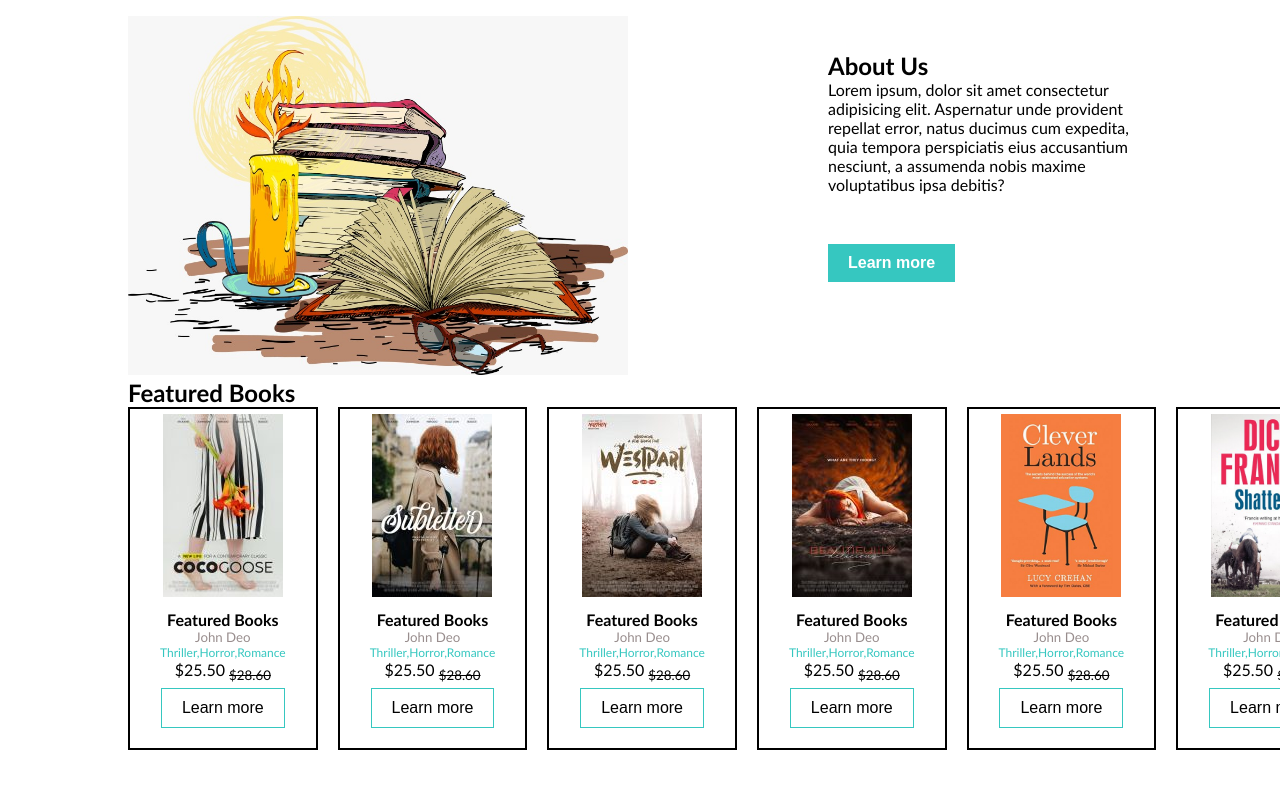
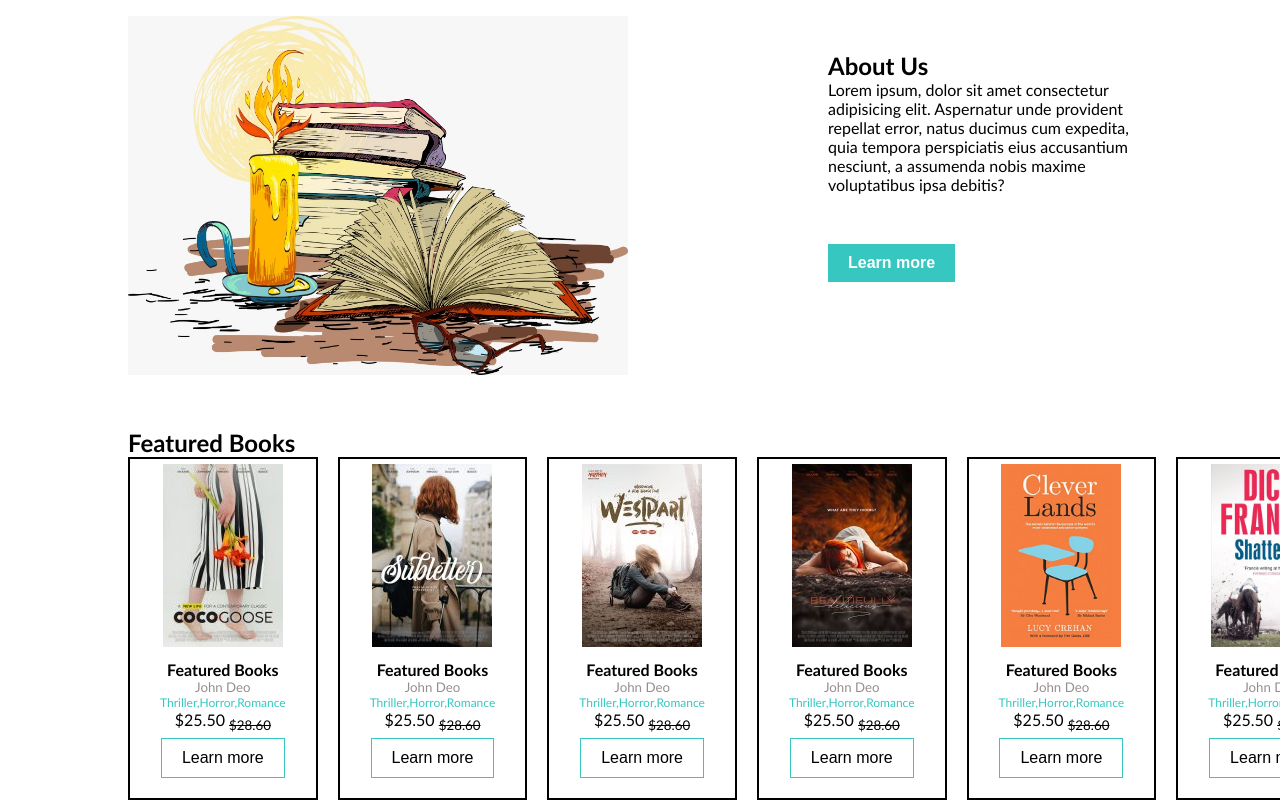
Before and after one commit to LeenAmawi/Book-Store, a plain HTML site: page index.html in a window 1280 px wide. Shown: the part 1035-1835 px from the top of the page. Before the commit the page ends 1785 px from the top, so only its background shows below. Drawn offline with Linux system fonts and the light colour scheme.

Commit message:
margin of featuredBooks section

```diff
--- a/assets/css/style.css
+++ b/assets/css/style.css
@@ -164,3 +164,6 @@ margin-top:5px;
  .FeaturedBook .flex{
         gap: 20px;
        }
+       .FeaturedBook{
+        margin-top: 50px;
+       }
```
